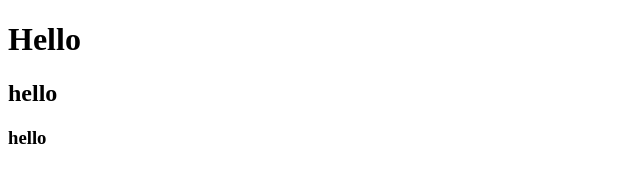
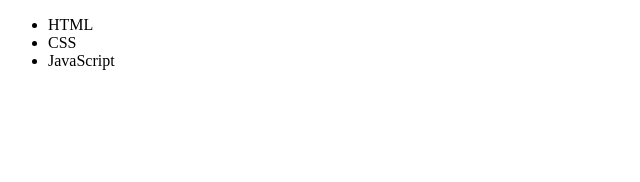
Before and after one commit to SydorenkoKateryna/tutorial, a plain HTML site: page index.html in a window 1280 px wide. Shown: the whole page, without its empty margins (0-640 px from the left). Drawn offline with Linux system fonts and the light colour scheme.

Commit message:
Автоперевірка модуль 1 (завдання 4/16)

```diff
--- a/index.html
+++ b/index.html
@@ -7,8 +7,12 @@
     <title>Document</title>
 </head>
 <body>
-    <h1>Hello</h1>
-    <h2>hello</h2>
-    <h3>hello</h3>
+    <ul>
+        <li>HTML</li>
+        <li>CSS</li>
+        <li>JavaScript</li>
+    </ul>
+
+
 </body>
 </html>
```
